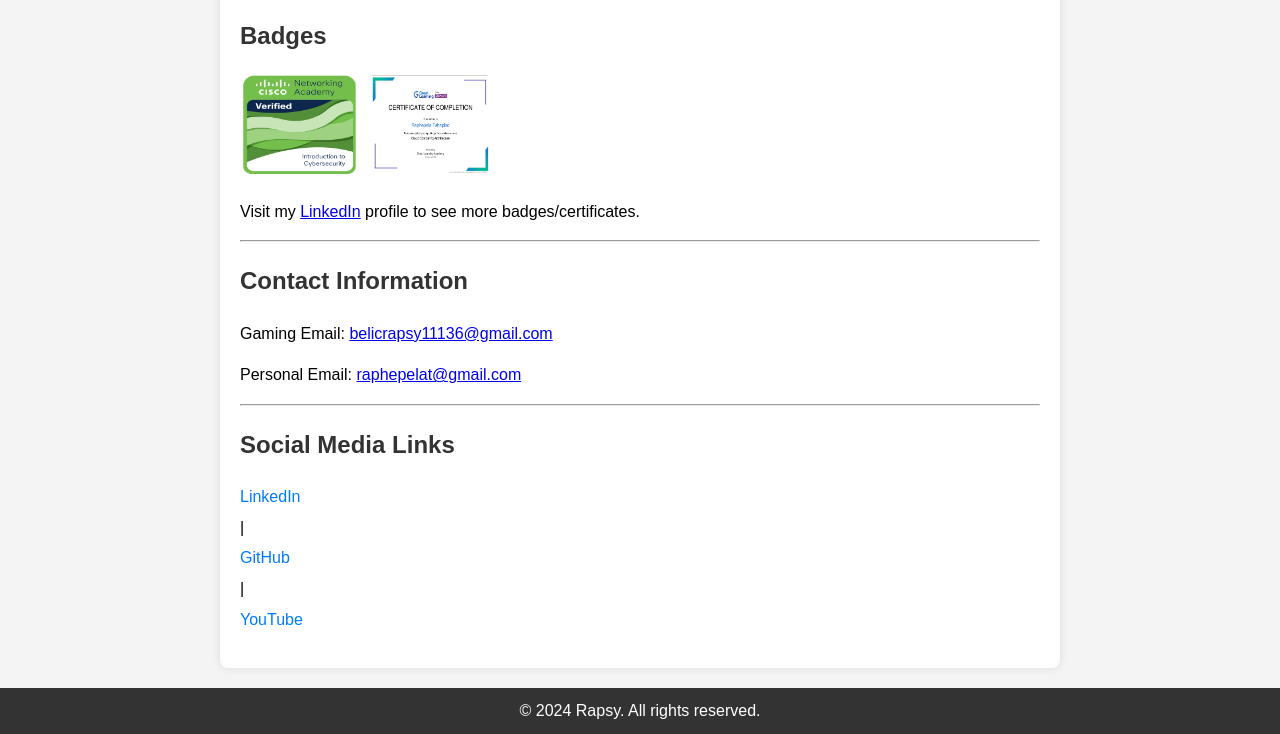
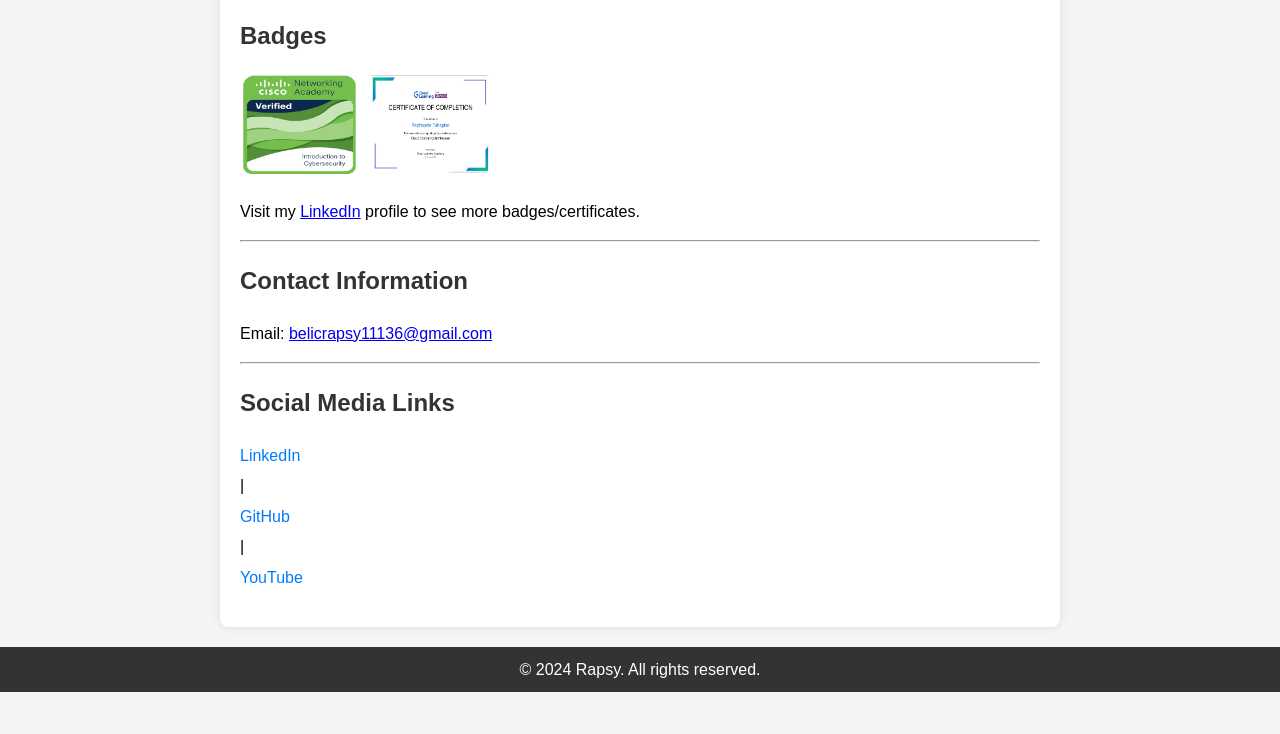
Before and after one commit to Rapsy11136/Rapsy11136.github.io, a plain HTML site: page index.html in a window 1280 px wide. Shown: the part 635-1369 px from the top of the page. After the commit the page ends 1327 px from the top, so only its background shows below. Drawn offline with Linux system fonts and the light colour scheme.

Commit message:
Update index.html

```diff
--- a/index.html
+++ b/index.html
@@ -116,8 +116,7 @@
         <hr>
         <section class="contact">
             <h2>Contact Information</h2>
-            <p>Gaming Email: <a href="mailto:belicrapsy11136@gmail.com">belicrapsy11136@gmail.com</a></p>
-            <p>Personal Email: <a href="mailto:raphepelat@gmail.com">raphepelat@gmail.com</a></p>
+            <p>Email: <a href="mailto:belicrapsy11136@gmail.com">belicrapsy11136@gmail.com</a></p>
         </section>
         <hr>
         <section class="social-links">
```
